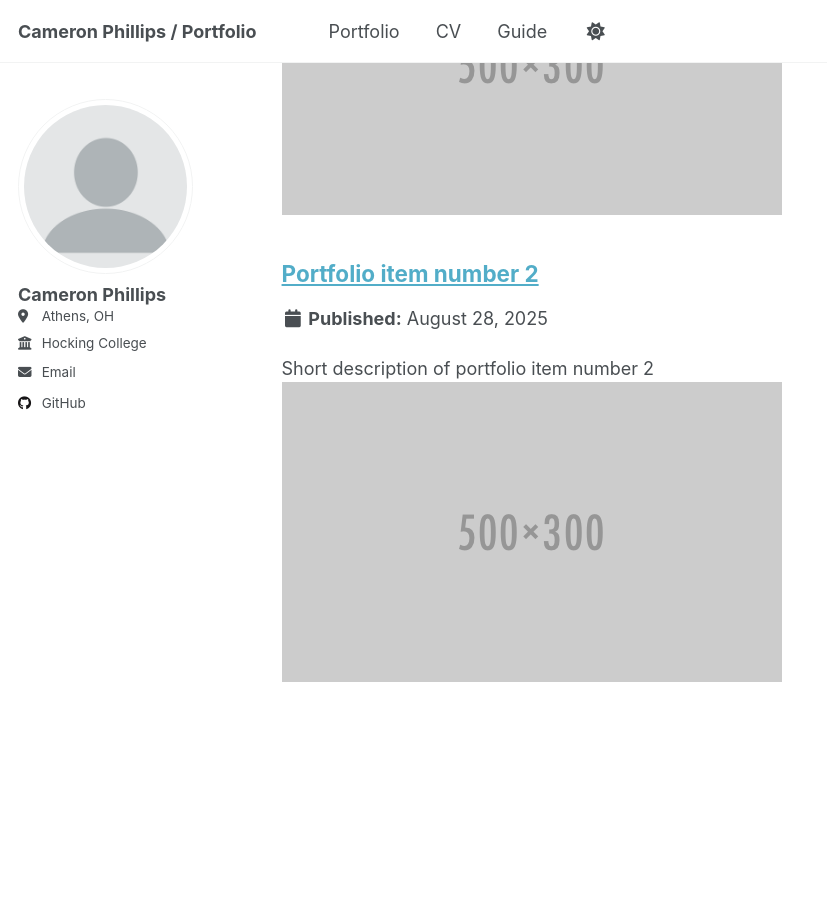
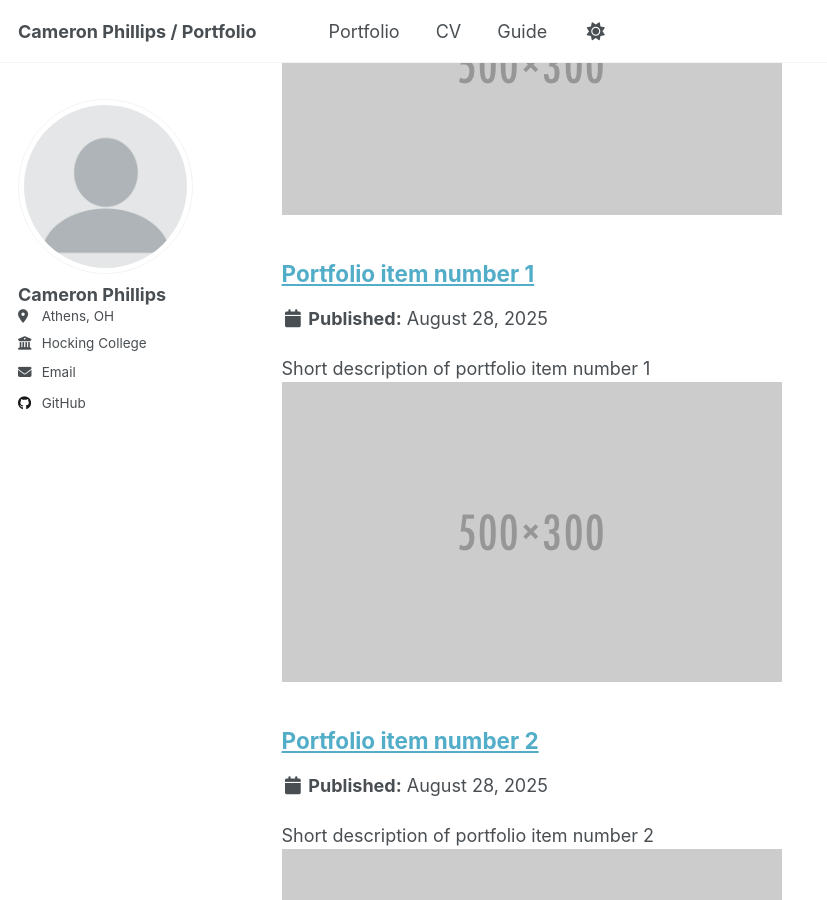
Before and after one commit to phillipsc2/portfolio-phillipsc2, a Jekyll site: the page built from _pages/portfolio.html, in a window 1280 px wide and 900 px high, scrolled down 380 px. Shown: the whole window, without its empty margins (0-827 px from the left). Built offline with Jekyll 4.4.1, drawn with Linux system fonts in a browser that asks for light colours.

Commit message:
Update week1.md

```diff
--- a/_portfolio/cybr-1100-security-awareness/week1.md
+++ b/_portfolio/cybr-1100-security-awareness/week1.md
@@ -1,3 +1,9 @@
+---
+title: "Portfolio item number 1"
+excerpt: "Short description of portfolio item number 1<br/><img src='/images/500x300.png'>"
+collection: portfolio
+---
+
 # Week 1 – Introduction to Security Awareness
 
 **Description:**
```
